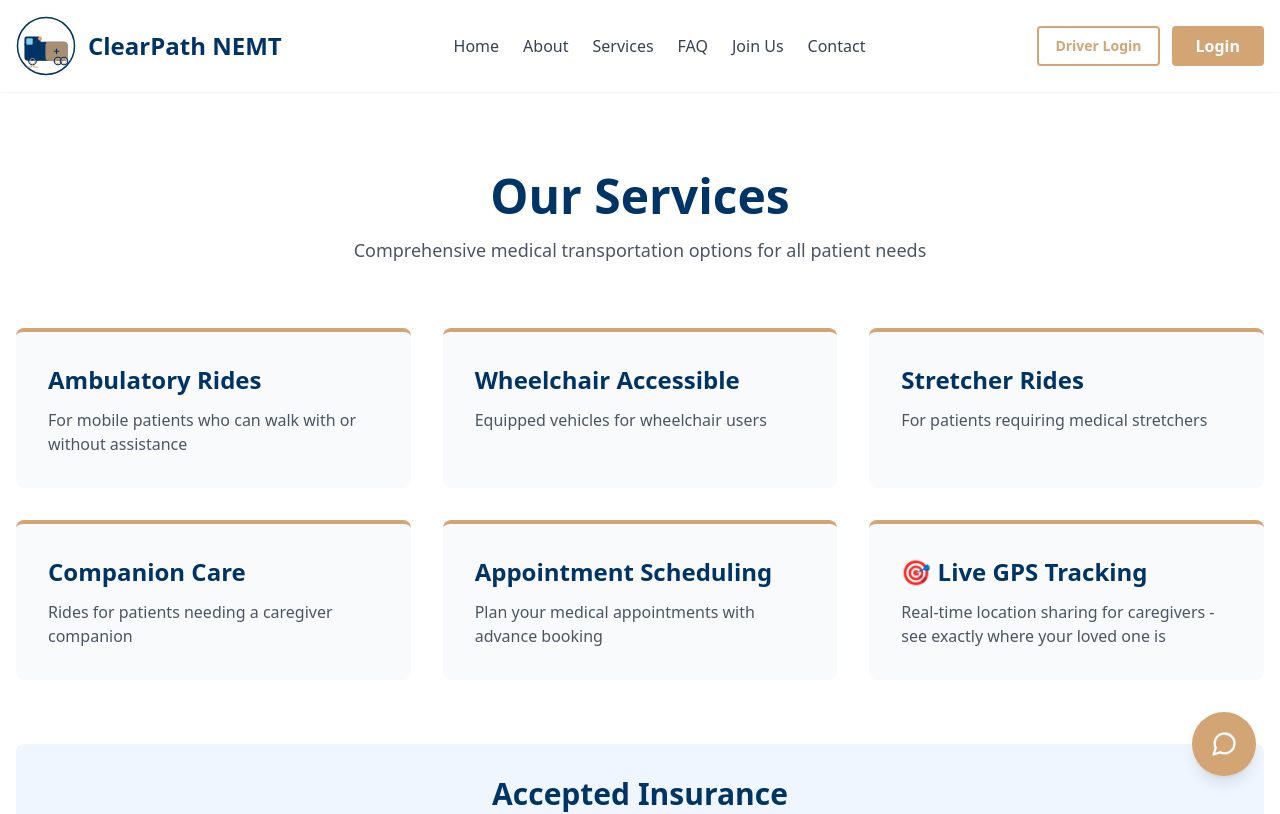
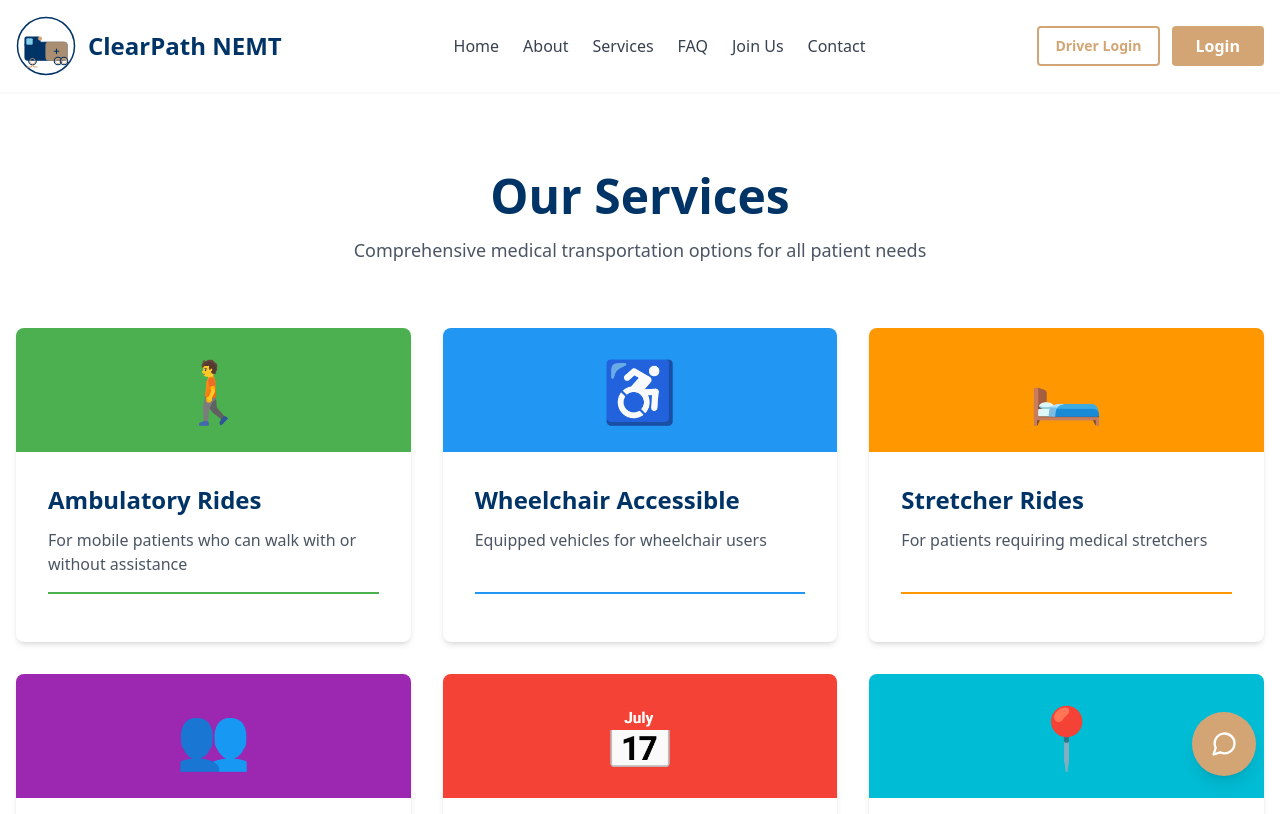
Before and after one commit to TechJabber/ClearPathNemt, a Next.js app in the folder packages/frontend/: page /services in a window 1280 px wide. Shown: the top 814 px of the page. Built offline with nearby package versions, Linux system fonts and the light colour scheme.

Commit message:
Enhance services page with colorful icon tiles and improved visual design

```diff
--- a/packages/frontend/pages/services.tsx
+++ b/packages/frontend/pages/services.tsx
@@ -4,12 +4,42 @@ import ImmediateHelp from '../components/ImmediateHelp';
 
 export default function Services() {
   const services = [
-    { title: 'Ambulatory Rides', desc: 'For mobile patients who can walk with or without assistance' },
-    { title: 'Wheelchair Accessible', desc: 'Equipped vehicles for wheelchair users' },
-    { title: 'Stretcher Rides', desc: 'For patients requiring medical stretchers' },
-    { title: 'Companion Care', desc: 'Rides for patients needing a caregiver companion' },
-    { title: 'Appointment Scheduling', desc: 'Plan your medical appointments with advance booking' },
-    { title: '🎯 Live GPS Tracking', desc: 'Real-time location sharing for caregivers - see exactly where your loved one is' },
+    {
+      title: 'Ambulatory Rides',
+      desc: 'For mobile patients who can walk with or without assistance',
+      icon: '🚶',
+      color: '#4CAF50'
+    },
+    {
+      title: 'Wheelchair Accessible',
+      desc: 'Equipped vehicles for wheelchair users',
+      icon: '♿',
+      color: '#2196F3'
+    },
+    {
+      title: 'Stretcher Rides',
+      desc: 'For patients requiring medical stretchers',
+      icon: '🛏️',
+      color: '#FF9800'
+    },
+    {
+      title: 'Companion Care',
+      desc: 'Rides for patients needing a caregiver companion',
+      icon: '👥',
+      color: '#9C27B0'
+    },
+    {
+      title: 'Appointment Scheduling',
+      desc: 'Plan your medical appointments with advance booking',
+      icon: '📅',
+      color: '#F44336'
+    },
+    {
+      title: '🎯 Live GPS Tracking',
+      desc: 'Real-time location sharing for caregivers - see exactly where your loved one is',
+      icon: '📍',
+      color: '#00BCD4'
+    },
   ];
 
   return (
@@ -23,9 +53,28 @@ export default function Services() {
 
           <div className="grid grid-cols-1 md:grid-cols-2 lg:grid-cols-3 gap-8">
             {services.map((service, i) => (
-              <div key={i} className="bg-gray-50 p-8 rounded-lg border-t-4" style={{ borderColor: '#D4A574' }}>
-                <h3 className="text-2xl font-bold mb-3" style={{ color: '#003366' }}>{service.title}</h3>
-                <p className="text-gray-600">{service.desc}</p>
+              <div
+                key={i}
+                className="bg-white rounded-lg shadow-md overflow-hidden hover:shadow-lg transition-shadow duration-300 flex flex-col h-full"
+              >
+                {/* Icon Header */}
+                <div
+                  className="p-8 text-center flex items-center justify-center"
+                  style={{ backgroundColor: service.color, minHeight: '120px' }}
+                >
+                  <span className="text-6xl">{service.icon}</span>
+                </div>
+
+                {/* Content */}
+                <div className="p-8 flex flex-col flex-1">
+                  <h3 className="text-2xl font-bold mb-3" style={{ color: '#003366' }}>
+                    {service.title}
+                  </h3>
+                  <p className="text-gray-600 flex-1">{service.desc}</p>
+
+                  {/* Bottom accent line */}
+                  <div className="mt-4 pt-4 border-t-2" style={{ borderColor: service.color }}></div>
+                </div>
               </div>
             ))}
           </div>
```
